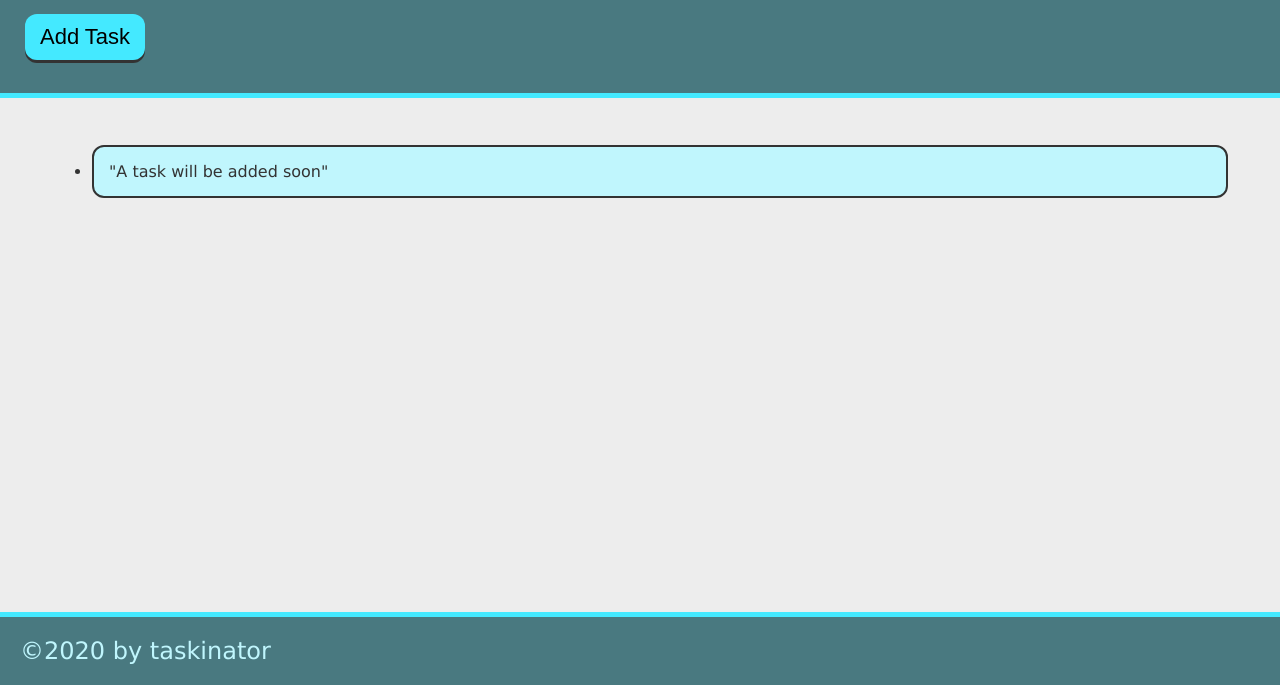
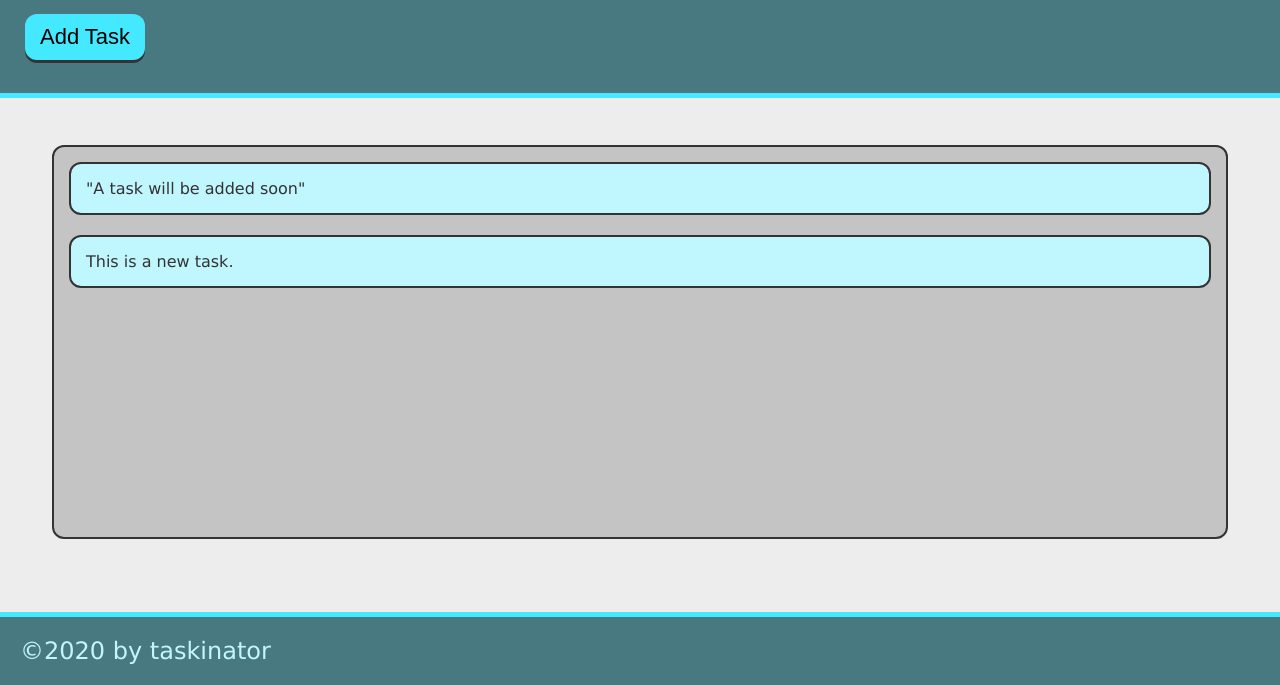
Before and after one commit to Steveturbo/taskinator, a plain HTML site: page index.html in a window 1280 px wide. Both pictures are taken after a click on the button "Add Task". Shown: the part 115-800 px from the top of the page. Drawn offline with Linux system fonts and the light colour scheme.

Commit message:
added js script to create new task

```diff
--- /dev/null
+++ b/assets/js/script.js
@@ -0,0 +1,14 @@
+var buttonEl = document.querySelector("#save-task");
+var tasksToDoEl = document.querySelector("#tasks-to-do");
+
+var buttonEl = document.querySelector("#save-task");
+var tasksToDoEl = document.querySelector("#tasks-to-do");
+
+var createTaskHandler = function() {
+  var listItemEl = document.createElement("li");
+  listItemEl.className = "task-item";
+  listItemEl.textContent = "This is a new task.";
+  tasksToDoEl.appendChild(listItemEl);
+  };
+
+buttonEl.addEventListener("click", createTaskHandler);
--- a/index.html
+++ b/index.html
@@ -8,12 +8,12 @@
     <title>Taskinator</title>
 </head>
 <body>
-    <script src="./assets/js/script.js"></script>
+
     <!-- Start of header section -->
     <header>
         <h1 class="page-title">Taskinator</h1>
         <p>Click the button below to add a new task!</p>
-        <button class="btn" >Add Task</button>
+        <button class="btn" id="save-task">Add Task</button>
       </header>
     <!-- End of header section -->
 
@@ -22,7 +22,7 @@
         <!--start task section-->
         <section class="task-list-wrapper">
             <h2 class="list-title"></h2>
-            <ul>
+            <ul class="task-list" id="tasks-to-do">
                 <li class="task-item">"A task will be added soon"</li>
             </ul>
         </section>
@@ -30,11 +30,11 @@
     <!-- End of main section-->
 
 
-
     <!--Start footer section-->
     <footer>
         &copy;2020 by taskinator
     </footer>
     <!--End of footer section-->
+    <script src="./assets/js/script.js"></script>
 </body>
 </html>
```
